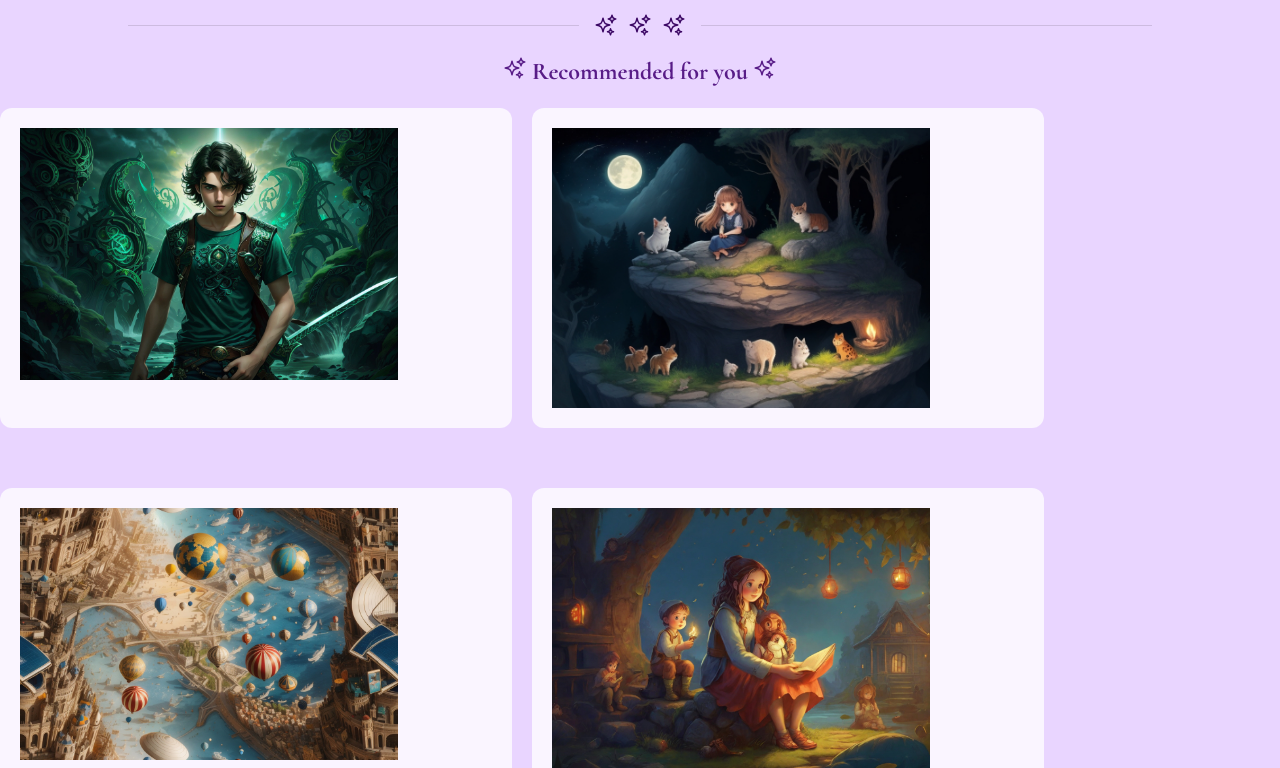
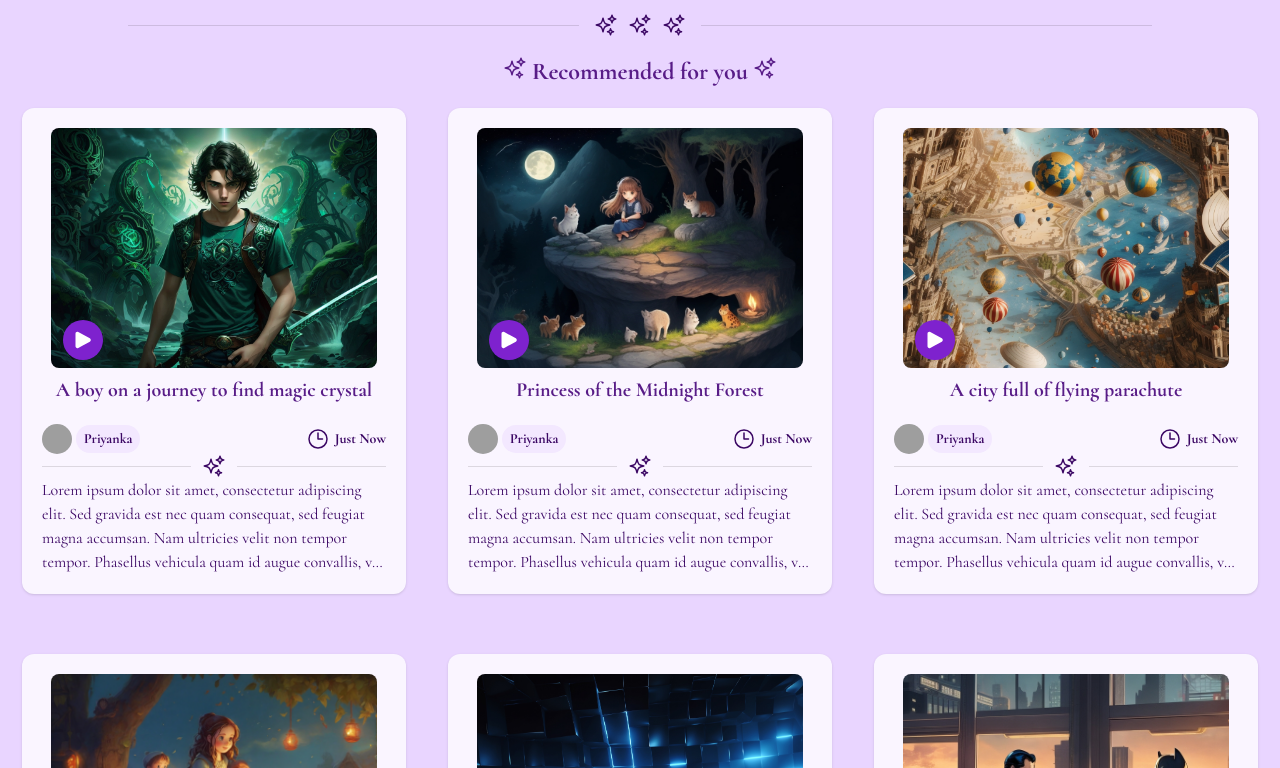
Before and after one commit to TechTangoo/Storyteller, a React (Create React App) app: page / in a window 1280 px wide. Shown: the part 672-1440 px from the top of the page. Built offline with nearby package versions, Linux system fonts and the light colour scheme; grey boxes are pictures that could not be loaded.

Commit message:
added home page cards

```diff
--- a/src/App.css
+++ b/src/App.css
@@ -92,6 +92,11 @@ body {
     width: calc(100vw - 200px);
     height: 200px;
   }
+
+  .cardimage {
+    width: 95%;
+    height: 170px;
+  }
 }
 
 /* Styles for screens between 600px and 1024px */
@@ -110,6 +115,11 @@ body {
     width: calc(100vw - 200px);
     height: 250px;
   }
+
+  .cardimage {
+    width: 95%;
+    height: 120px;
+  }
 }
 
 @media screen and (min-width: 800px) and (max-width: 1024px) {
@@ -126,6 +136,11 @@ body {
   #heroimage {
     width: calc(100vw - 200px);
     height: 400px;
+  }
+
+  .cardimage {
+    width: 95%;
+    height: 180px;
   }
 }
 
@@ -145,6 +160,11 @@ body {
     width: calc(100vw - 200px);
     height: 500px;
   }
+
+  .cardimage {
+    width: 95%;
+    height: 240px;
+  }
 }
 
 @media screen and (min-width: 1500px) {
@@ -161,6 +181,11 @@ body {
   #heroimage {
     width: calc(100vw - 200px);
     height: 750px;
+  }
+
+  .cardimage {
+    width: 95%;
+    height: 280px;
   }
 }
 
@@ -185,8 +210,9 @@ body {
   object-fit: cover;
 }
 
-.swiper-button-next, .swiper-button-prev{
-  --swiper-theme-color:#3b0764;
+.swiper-button-next,
+.swiper-button-prev {
+  --swiper-theme-color: #3b0764;
   --swiper-navigation-size: 34px;
   font-weight: bold;
 }
--- a/src/components/storycard.jsx
+++ b/src/components/storycard.jsx
@@ -1,10 +1,60 @@
-import React from 'react'
+import React from 'react';
+import Avatar from '@mui/material/Avatar';
+import { Divider } from '@mui/material';
 
 function StoryCard({ item }) {
     return (
-        <div className='w-2/5 min-h-4/5 bg-purple-50 p-5 rounded-xl my-5'>
-            <div>
-            <img src={item.img} className='w-4/5 h-3/5' />
+        <div className='min-w-1/4 max-w-sm min-h-4/5 bg-purple-50 p-5 rounded-xl my-5 shadow'>
+            <div className='flex-1'>
+                <div style={{ display: 'flex', flexWrap: 'wrap', flex: 1, gap: 25, justifyContent: 'center' }}>
+                    <div
+                        className='relative cursor-pointer cardimage'
+                        onClick={() => { }}
+                    >
+                        <img
+                            src={item.img}
+                            className={`absolute inset-0 w-full h-full object-cover rounded-lg transition duration-300 ease-in-out transform`}
+                            alt={item.name}
+                        />
+                        <div className={`absolute bottom-1 left-1 text-white px-2 py-1 text-lg font-bold rounded-bl-lg`}>
+                            <div className='w-10 rounded-full h-10 bg-purple-700 px-2 py-2 transition duration-300 ease-in-out transform hover:scale-110'>
+                                <svg xmlns="http://www.w3.org/2000/svg" viewBox="0 0 24 24" fill="currentColor" className="w-6 h-6">
+                                    <path fillRule="evenodd" d="M4.5 5.653c0-1.427 1.529-2.33 2.779-1.643l11.54 6.347c1.295.712 1.295 2.573 0 3.286L7.28 19.99c-1.25.687-2.779-.217-2.779-1.643V5.653Z" clipRule="evenodd" />
+                                </svg>
+                            </div>
+                        </div>
+                    </div>
+                </div>
+                <h2 className='font-bold text-purple-900 text-xl flex-1 text-center mt-2'>{item.name}</h2>
+                <div className='flex flex-1 mt-5 justify-between items-center'>
+                    <div className='flex items-center gap-1 text-purple-950 font-bold cursor-pointer transition duration-300 ease-in-out transform hover:scale-105'>
+                        <Avatar alt="Remy Sharp" src="/static/images/avatar/1.jpg" sx={{ width: 30, height: 30 }} />
+                        <p className='bg-purple-100 px-2 py-1 rounded-full text-sm'>Priyanka</p>
+                    </div>
+                    <div className='flex items-center gap-1'>
+                        <svg style={{ marginLeft: 1, marginRight: 1, color: "#3b0764" }} xmlns="http://www.w3.org/2000/svg" fill="none" viewBox="0 0 24 24" strokeWidth={1.5} stroke="currentColor" className="w-6 h-6">
+                            <path strokeLinecap="round" strokeLinejoin="round" d="M12 6v6h4.5m4.5 0a9 9 0 1 1-18 0 9 9 0 0 1 18 0Z" />
+                        </svg>
+                        <p className='text-purple-950 font-bold text-sm'>Just Now</p>
+                    </div>
+                </div>
+                <Divider sx={{ color: "#3b0764" }}>
+                    <svg style={{ marginLeft: 1, marginRight: 1 }} xmlns="http://www.w3.org/2000/svg" fill="none" viewBox="0 0 24 24" strokeWidth={1.5} stroke="currentColor" className="w-6 h-6">
+                        <path strokeLinecap="round" strokeLinejoin="round" d="M9.813 15.904 9 18.75l-.813-2.846a4.5 4.5 0 0 0-3.09-3.09L2.25 12l2.846-.813a4.5 4.5 0 0 0 3.09-3.09L9 5.25l.813 2.846a4.5 4.5 0 0 0 3.09 3.09L15.75 12l-2.846.813a4.5 4.5 0 0 0-3.09 3.09ZM18.259 8.715 18 9.75l-.259-1.035a3.375 3.375 0 0 0-2.455-2.456L14.25 6l1.036-.259a3.375 3.375 0 0 0 2.455-2.456L18 2.25l.259 1.035a3.375 3.375 0 0 0 2.456 2.456L21.75 6l-1.035.259a3.375 3.375 0 0 0-2.456 2.456ZM16.894 20.567 16.5 21.75l-.394-1.183a2.25 2.25 0 0 0-1.423-1.423L13.5 18.75l1.183-.394a2.25 2.25 0 0 0 1.423-1.423l.394-1.183.394 1.183a2.25 2.25 0 0 0 1.423 1.423l1.183.394-1.183.394a2.25 2.25 0 0 0-1.423 1.423Z" />
+                    </svg>
+                </Divider>
+                <div className='line-clamp-4 text-purple-950'>
+                    Lorem ipsum dolor sit amet, consectetur adipiscing elit.
+                    Sed gravida est nec quam consequat, sed feugiat magna accumsan.
+                    Nam ultricies velit non tempor tempor.
+                    Phasellus vehicula quam id augue convallis, vel volutpat eros faucibus.
+                    Curabitur in nisi at turpis mollis blandit.
+                    Vivamus interdum quam eget lacus convallis, eget hendrerit dui commodo.
+                    Nullam lacinia velit at lacinia mattis.
+                    Integer nec eleifend leo. Ut pulvinar ante ac nibh rhoncus aliquam.
+                    Donec tincidunt, nunc auctor cursus volutpat, leo risus consequat nisi, eu mollis lorem ante eu justo.
+                    Sed eleifend euismod neque, vel finibus arcu facilisis nec.
+                </div>
             </div>
         </div>
     )
--- a/src/pages/home.jsx
+++ b/src/pages/home.jsx
@@ -133,7 +133,7 @@ function Home() {
             <path strokeLinecap="round" strokeLinejoin="round" d="M9.813 15.904 9 18.75l-.813-2.846a4.5 4.5 0 0 0-3.09-3.09L2.25 12l2.846-.813a4.5 4.5 0 0 0 3.09-3.09L9 5.25l.813 2.846a4.5 4.5 0 0 0 3.09 3.09L15.75 12l-2.846.813a4.5 4.5 0 0 0-3.09 3.09ZM18.259 8.715 18 9.75l-.259-1.035a3.375 3.375 0 0 0-2.455-2.456L14.25 6l1.036-.259a3.375 3.375 0 0 0 2.455-2.456L18 2.25l.259 1.035a3.375 3.375 0 0 0 2.456 2.456L21.75 6l-1.035.259a3.375 3.375 0 0 0-2.456 2.456ZM16.894 20.567 16.5 21.75l-.394-1.183a2.25 2.25 0 0 0-1.423-1.423L13.5 18.75l1.183-.394a2.25 2.25 0 0 0 1.423-1.423l.394-1.183.394 1.183a2.25 2.25 0 0 0 1.423 1.423l1.183.394-1.183.394a2.25 2.25 0 0 0-1.423 1.423Z" />
           </svg>
         </div>
-        <div className='flex flex-wrap gap-5'>
+        <div className='flex flex-wrap gap-5 justify-evenly'>
           {images.map((item, i) => <StroyCard key={i} item={item} />)}
         </div>
       </div>
```
